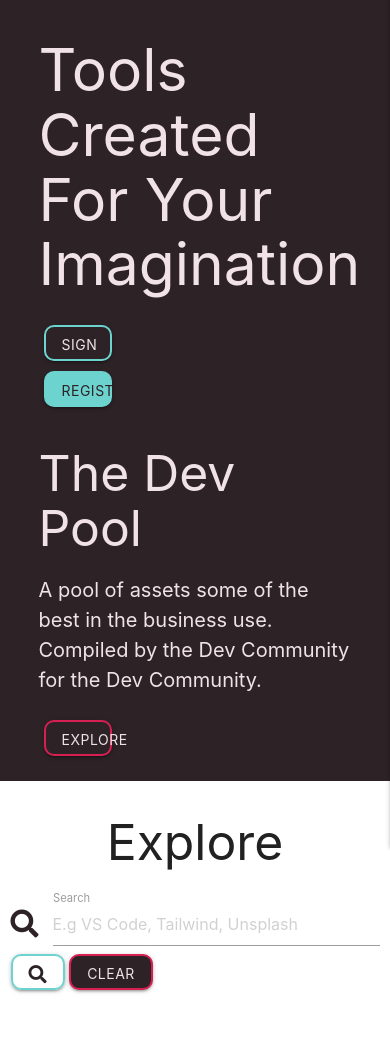
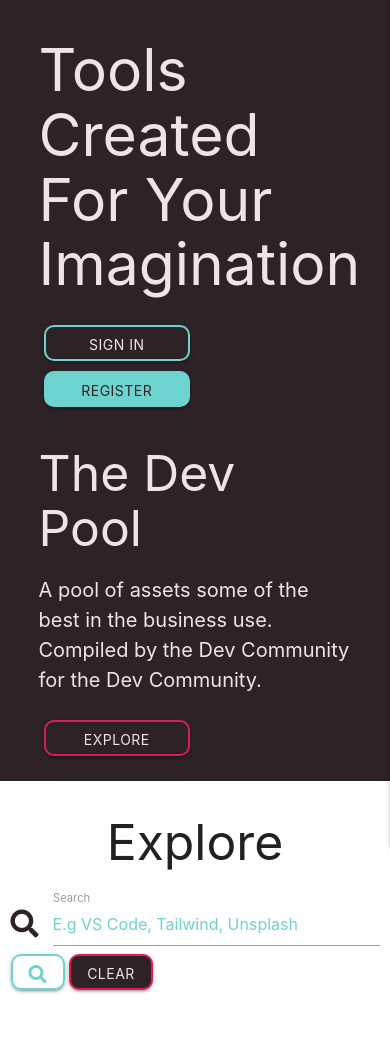
Before and after one commit to Brian-FullStack/dev_pool, a Flask app: page / in a window 390 px wide. Shown: the part 57-1121 px from the top of the page. Run offline with Flask 2, Linux system fonts and the light colour scheme; data that the repository does not hold is empty; some libraries are stand-ins or nearby versions.

Commit message:
Changed placeholder text color, added media queries for small and medium screens

```diff
--- a/static/css/style.css
+++ b/static/css/style.css
@@ -69,7 +69,7 @@
     color: #2D2327;
 }
 
-.input-field i {
+.fa-search {
     color: #2D2327;
 }
 
@@ -77,6 +77,9 @@
     color: #2D2327;
 }
 
+::placeholder {
+    color: #6DD3CE;
+}
 /* Card Styles*/
 .card {
     display: flex;
@@ -208,3 +211,23 @@ form textarea {
     font-size: 30px;
     text-decoration: underline;
 }
+
+@media (max-width: 500px) {
+    .form-card-panel {
+        width: 90%;
+    }
+
+    .hero-btns {
+        width: 100%;
+    }
+}
+
+@media (max-width: 820px) {
+    .search-area {
+        display: block;
+    }
+
+    .hero-btns {
+        width: 50%;
+    }
+}
```
